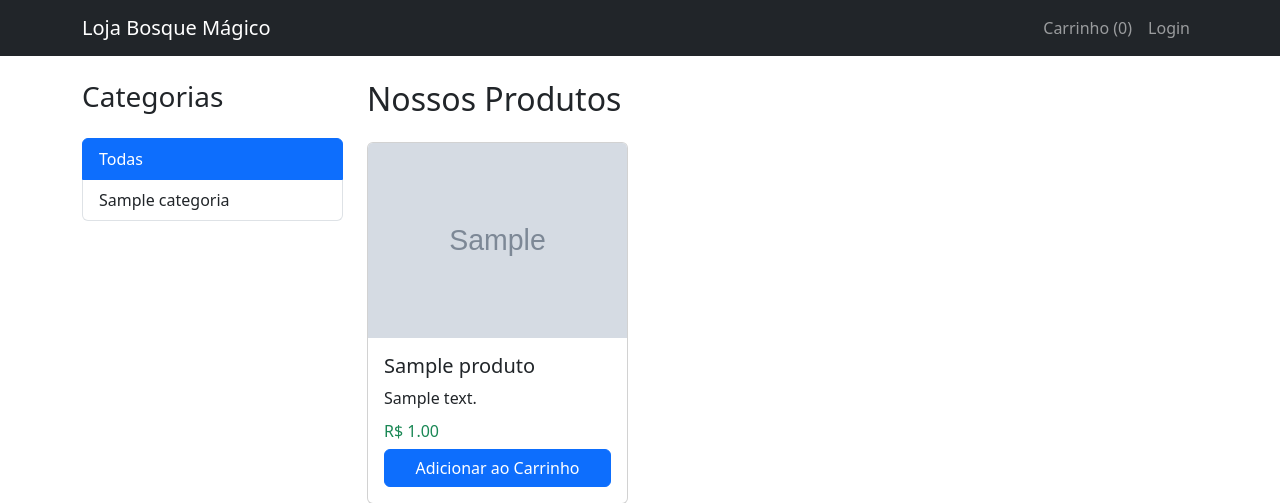
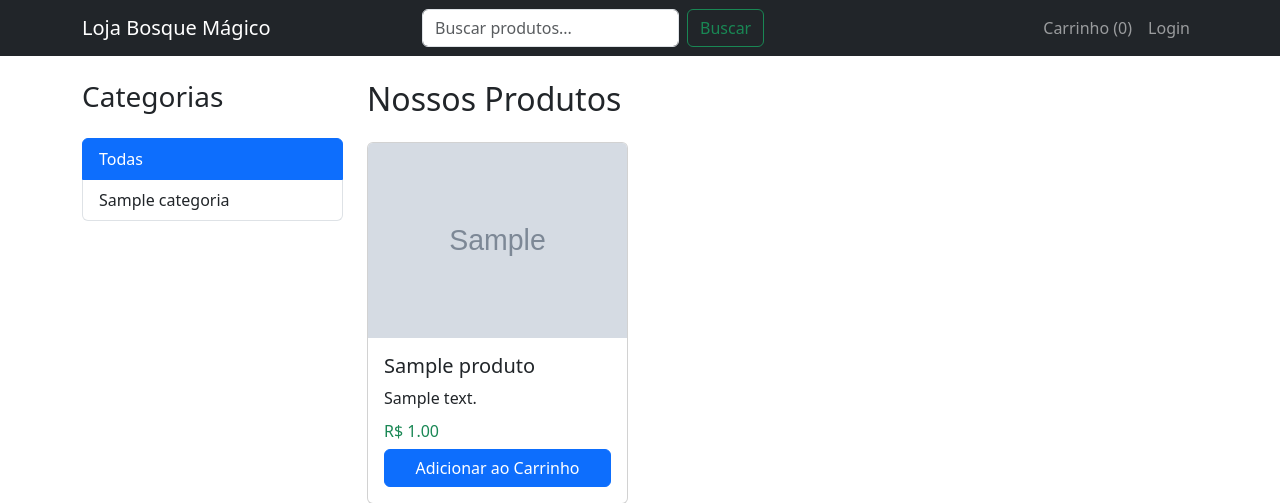
Before and after one commit to luizcpaiva/projeto-progweb, a Django app: page / in a window 1280 px wide. Shown: the top 503 px of the page. Run offline with Django 5.2, Linux system fonts and the light colour scheme; tables that the repository leaves empty hold one stand-in row (values such as "Sample post"); grey boxes marked "Sample" are stand-in pictures.

Commit message:
Adiciona barra de busca de produtos

```diff
--- a/store/views.py
+++ b/store/views.py
@@ -2,23 +2,27 @@ from django.shortcuts import render, redirect, get_object_or_404
 from .models import Produto, Categoria
 from django.contrib.auth import login
 from .forms import RegisterForm
+from django.db.models import Q
 
 def index(request, category_slug=None):
     categoria_atual = None
+    categorias = Categoria.objects.all()
+
+    produtos = Produto.objects.filter(disponivel=True)
+
+    query = request.GET.get('q')
+    if query:
+        produtos = produtos.filter(Q(nome__icontains=query) | Q(descricao__icontains=query))
+
     if category_slug:
         categoria_atual = get_object_or_404(Categoria, slug=category_slug)
-
-    categorias = Categoria.objects.all()
-
-    if categoria_atual:
-        produtos = Produto.objects.filter(categoria=categoria_atual, disponivel=True)
-    else:
-        produtos = Produto.objects.filter(disponivel=True)
+        produtos = produtos.filter(categoria=categoria_atual)
 
     context = {
         'produtos': produtos,
         'categorias': categorias,
-        'categoria_atual': categoria_atual
+        'categoria_atual': categoria_atual,
+        'query': query # Envia o termo de busca de volta para o template
     }
     return render(request, 'index.html', context)
 
--- a/templates/base.html
+++ b/templates/base.html
@@ -18,6 +18,11 @@ aria-label="Toggle navigation">
             </button>
 
             <div class="collapse navbar-collapse" id="navbarNav">
+
+                <form class="d-flex mx-auto" action="{% url 'product_list' %}" method="get">
+                    <input class="form-control me-2" type="search" name="q" placeholder="Buscar produtos..." aria-label="Buscar" value="{{ query|default:'' }}">
+                    <button class="btn btn-outline-success" type="submit">Buscar</button>
+                </form>
                 <ul class="navbar-nav ms-auto">
                     <li class="nav-item">
                         <a class="nav-link" href="#">Carrinho (0)</a>
@@ -36,7 +41,7 @@ aria-label="Toggle navigation">
                                 </button>
                             </form>
                         </li>
-                        {% else %}
+                    {% else %}
                         <li class="nav-item">
                             <a class="nav-link" href="{% url 'login' %}">Login</a>
                         </li>
--- a/templates/index.html
+++ b/templates/index.html
@@ -17,14 +17,16 @@
     </div>
 
     <div class="col-md-9">
+
         <h2 class="mb-4">
             {% if categoria_atual %}
                 {{ categoria_atual.nome }}
+            {% elif query %}
+                Resultados para: "{{ query }}"
             {% else %}
                 Nossos Produtos
             {% endif %}
         </h2>
-
         <div class="row">
             {% for produto in produtos %}
             <div class="col-md-6 col-lg-4 mb-4">
@@ -44,7 +46,7 @@
                 </div>
             </div>
             {% empty %}
-            <p>Nenhum produto encontrado nesta categoria.</p>
+            <p>Nenhum produto encontrado.</p>
             {% endfor %}
         </div>
     </div>
```
